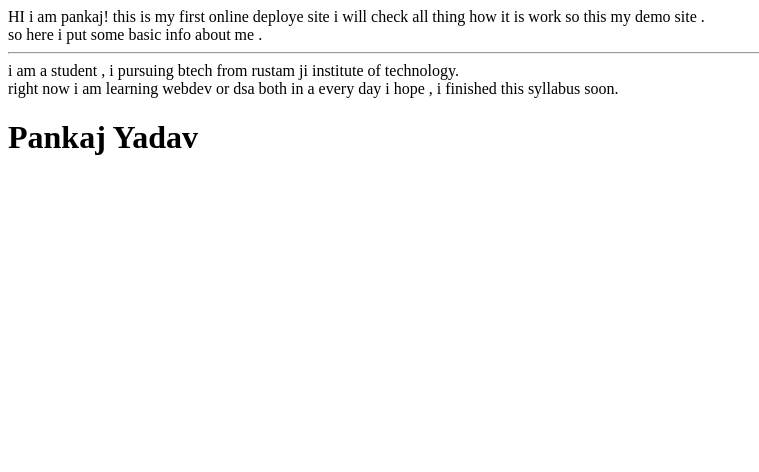
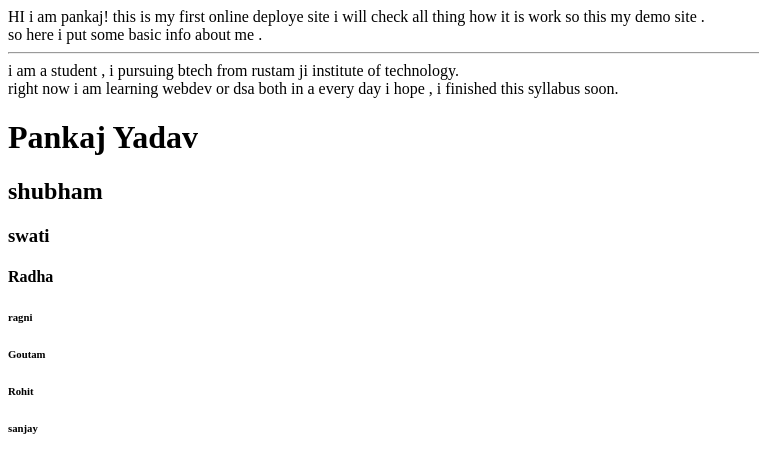
Before and after one commit to py-pankaj-ydv-7/pankajyadav-site, a plain HTML site: page index.html in a window 1280 px wide. Shown: the whole page, without its empty margins (0-759 px from the left). Drawn offline with Linux system fonts and the light colour scheme.

Commit message:
added some text

```diff
--- a/index.html
+++ b/index.html
@@ -15,5 +15,12 @@
     right now i am learning webdev or dsa both in a every day i hope , i finished this syllabus soon.
 
     <h1>Pankaj Yadav</h1>
+    <h2>shubham</h2>
+    <h3>swati</h3>
+    <h4>Radha</h4>
+    <h6>ragni</h6>
+    <h6>Goutam</h6>
+    <h6>Rohit</h6>
+    <h6>sanjay</h6>
 </body>
 </html>
```
